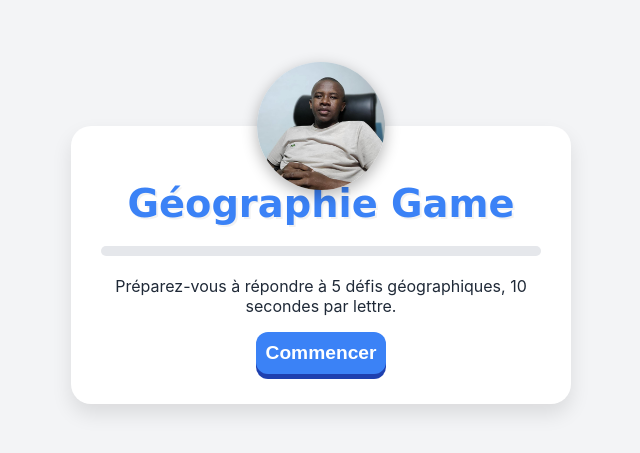
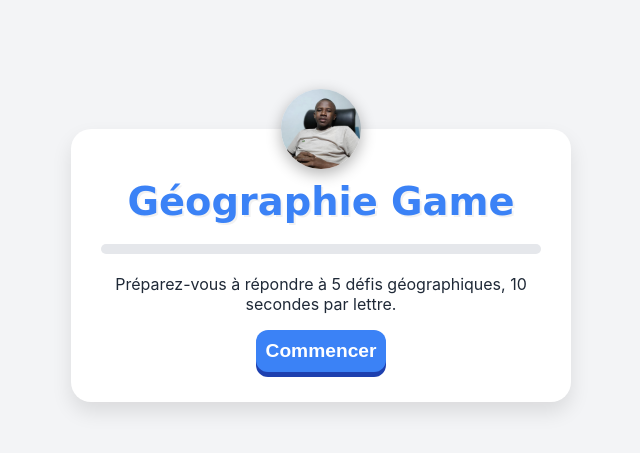
Before and after one commit to salohy-onnelin25/Challenge-Famille, a plain HTML site: page index.html in a window 1280 px wide. Shown: the part 135-588 px from the top of the page, without its empty margins (319-959 px from the left). Drawn offline with Linux system fonts and the light colour scheme.

Commit message:
24/11/2025 à 15h10

```diff
--- a/Assets/Styles/Layouts/_main.scss
+++ b/Assets/Styles/Layouts/_main.scss
@@ -28,8 +28,8 @@ body {
         -50%,
         -50%
     );
-    width: 10vw;
-    height: 10vw;
+    width: 80px;
+    height: 80px;
     background: url(../Imgs/469218025_2867263606757805_2181642583290175945_n.jpg) center/cover;
     border-radius: 50%;
     z-index: 1;
@@ -41,7 +41,7 @@ h1 {
     font-family: var(--font-display);
     color: var(--primary-color);
    font-size: clamp(1.2rem, 3vw, 3rem);
-    margin-bottom: 20px;
+    margin: 20px 0;
     text-shadow: 2px 2px 0 rgba(0, 0, 0, 0.05);
 }
 
```
Also changed, not shown: Assets/Styles/index.css, 1 other file.
